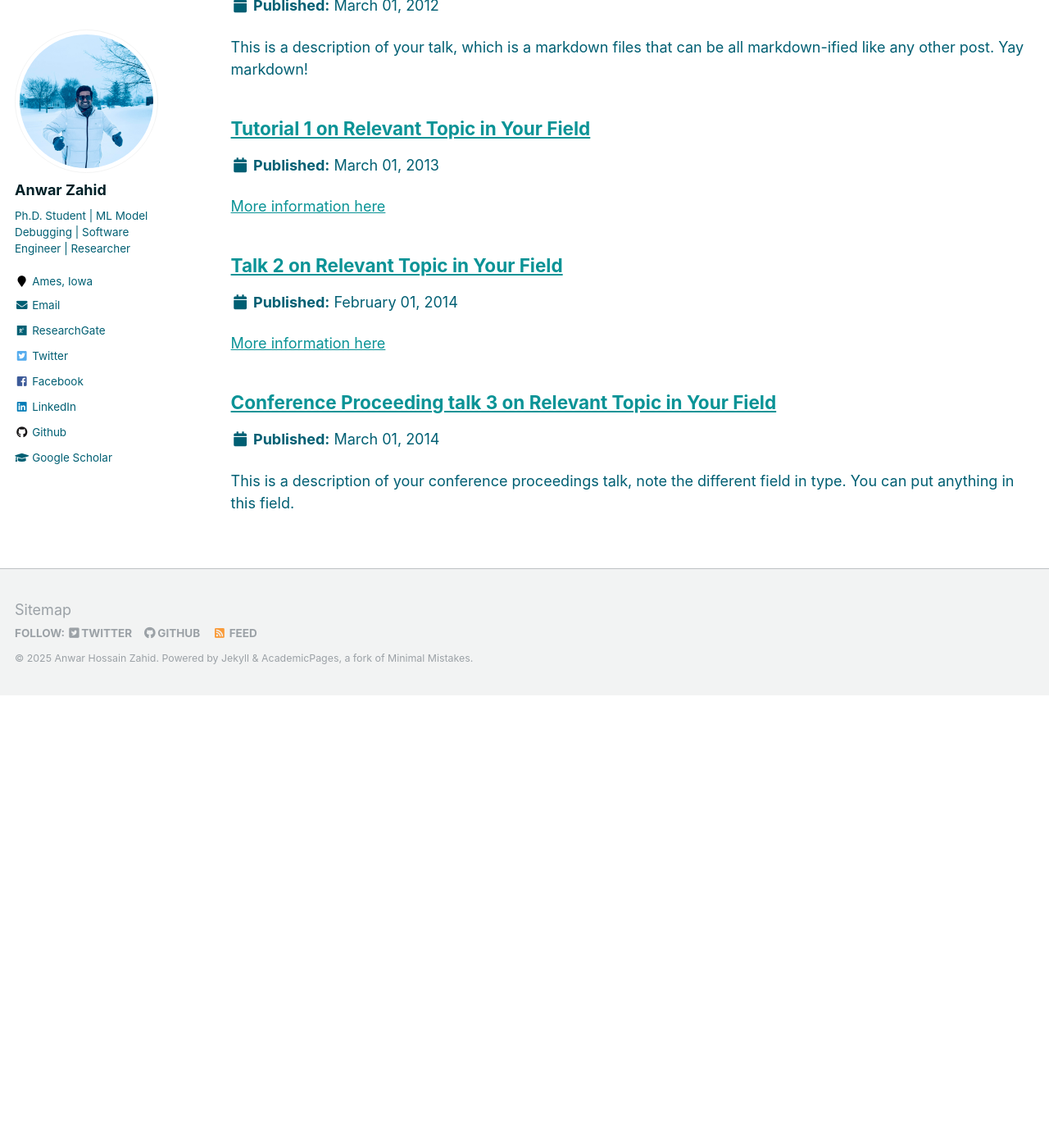
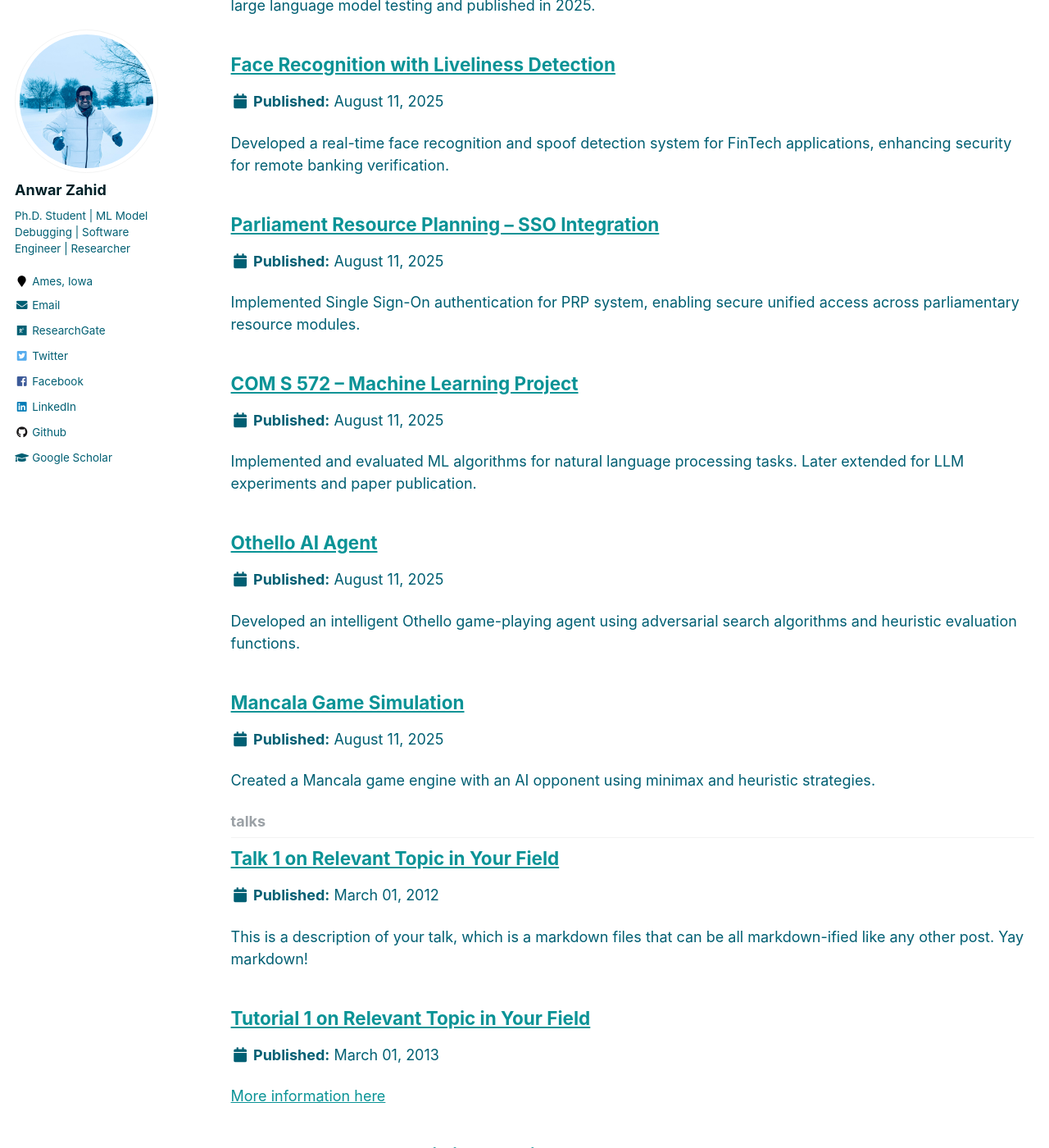
Before and after one commit to AnwarXahid/anwarxahid.github.io, a Jekyll site: the page built from _pages/collection-archive.html, in a window 1280 px wide and 1400 px high, scrolled down 1066 px. Shown: the whole window at 82% size. Built offline with Jekyll 4.4.1, drawn with Linux system fonts in a browser that asks for light colours; before the commit the page ends 1914 px from its top, so only the background shows below that; some of the changed text lies outside the part shown.

Commit message:
grad and undergrad projects added!

```diff
--- a/_data/comments/soft-assertions-numerical-instability/comment-1754531904.yml
+++ b/_data/comments/soft-assertions-numerical-instability/comment-1754531904.yml
@@ -1,3 +1,3 @@
-author: Sample Reader
-message: "Insightful post on tracking numerical instability."
-date: 2025-04-07
+author: Abdul Kabir
+message: "It's an insightful post on tracking numerical instability. Awesome!"
+date: 2025-08-10
--- /dev/null
+++ b/_portfolio/5-prp-sso.md
@@ -0,0 +1,8 @@
+---
+title: "Parliament Resource Planning – SSO Integration"
+excerpt: "Implemented Single Sign-On authentication for PRP system, enabling secure unified access across parliamentary resource modules."
+tech: "Java, Spring Boot, OAuth 2.0, JWT"
+github: https://github.com/AnwarXahid/prp_sso
+demo: ""
+collection: portfolio
+---
--- /dev/null
+++ b/_portfolio/7-COM-S-572.md
@@ -0,0 +1,8 @@
+---
+title: "COM S 572 – Machine Learning Project"
+excerpt: "Implemented and evaluated ML algorithms for natural language processing tasks. Later extended for LLM experiments and paper publication."
+tech: "Python, Scikit-learn, Transformers"
+github: https://github.com/AnwarXahid/COM-S-572
+demo: ""
+collection: portfolio
+---
--- /dev/null
+++ b/_portfolio/8-othello-agent.md
@@ -0,0 +1,8 @@
+---
+title: "Othello AI Agent"
+excerpt: "Developed an intelligent Othello game-playing agent using adversarial search algorithms and heuristic evaluation functions."
+tech: "Python, Minimax, Alpha-Beta Pruning"
+github: https://github.com/AnwarXahid/Othello-Agent
+demo: ""
+collection: portfolio
+---
--- /dev/null
+++ b/_portfolio/9-mancala.md
@@ -0,0 +1,8 @@
+---
+title: "Mancala Game Simulation"
+excerpt: "Created a Mancala game engine with an AI opponent using minimax and heuristic strategies."
+tech: "Java"
+github: https://github.com/AnwarXahid/Mancala
+demo: ""
+collection: portfolio
+---
```
Also changed, not shown: _portfolio/10-Ray-tracing.md (added, +8 -0 lines), _portfolio/11-Nachos.md (added, +8 -0 lines), _portfolio/6-moneygram-soap-api.md (added).
